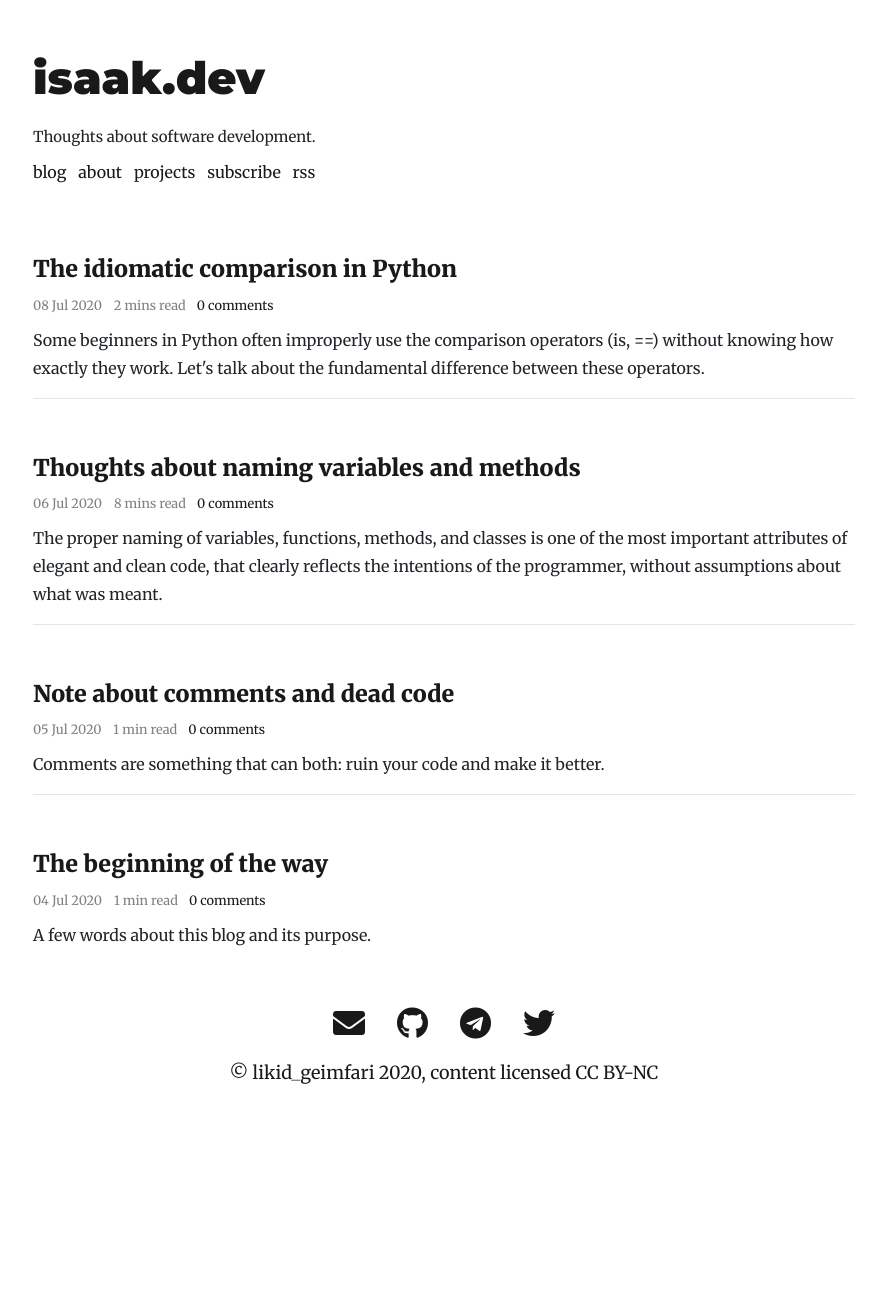
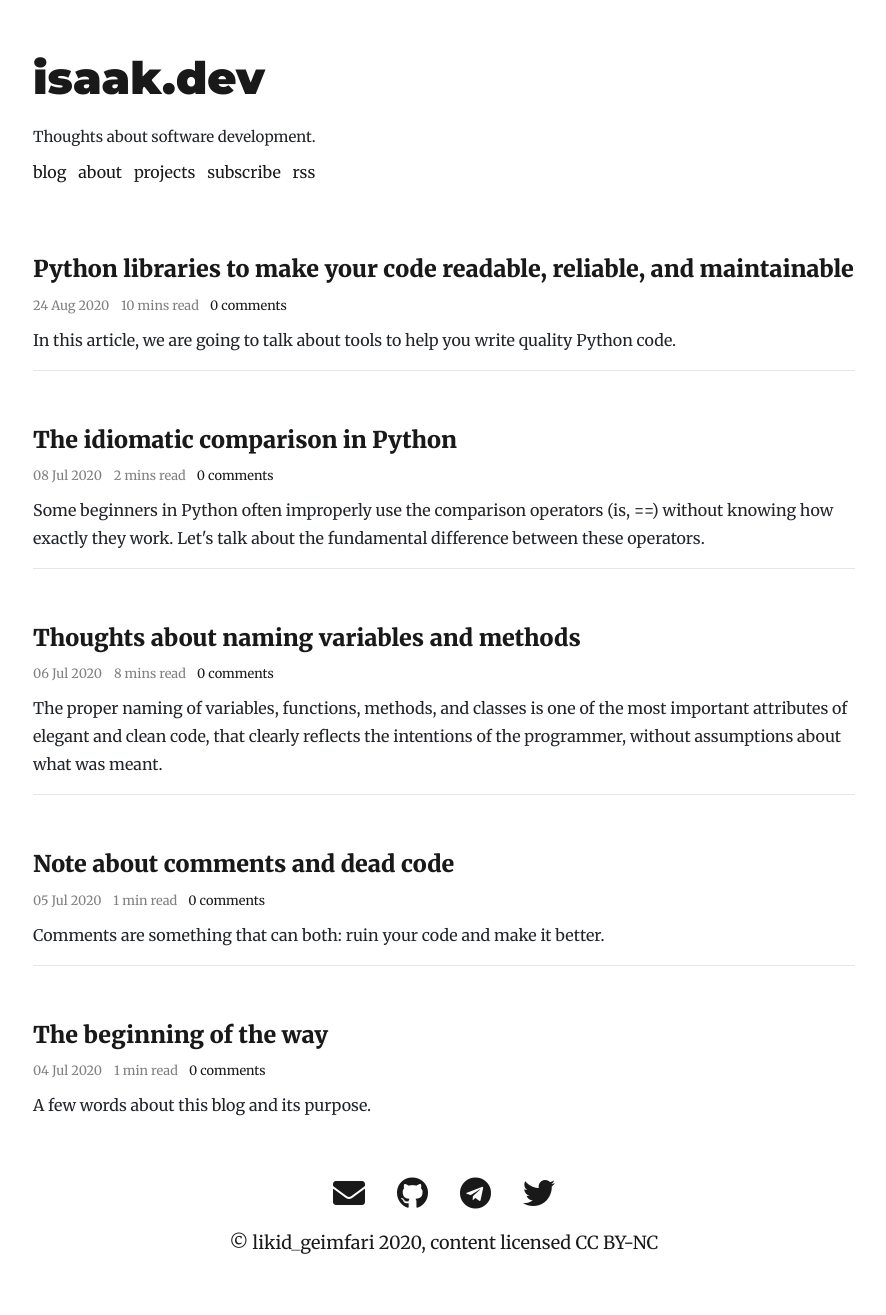
Before and after one commit to lk-geimfari/lk-geimfari.github.io, a Jekyll site: the page built from index.md, in a window 1280 px wide. Shown: the whole page, without its empty margins (196-1082 px from the left). Built offline with Jekyll 4.4.1, drawn with Linux system fonts in a browser that asks for light colours; nearby versions of some CDN libraries; comment, search, counter and statistics services are not loaded; before the commit the page ends 1145 px from its top, so only the background shows below that; some of the changed lines change nothing that is shown.

Commit message:
Fix typos

````diff
--- a/_posts/2020-08-24-python-libraries-to-make-your-code-readable-andmaintainable.md
+++ b/_posts/2020-08-24-python-libraries-to-make-your-code-readable-andmaintainable.md
@@ -1,14 +1,17 @@
 ---
 layout: post
-title: Python libraries to make your code readable, reliable, and maintainable.
+title: Python libraries to make your code readable, reliable, and maintainable
 date: 2020-08-24
 description: In this article, we are going to talk about tools to help you write quality Python code.
-published: false
+published: true
 ---
 
-An experienced programmer understands perfectly well that a developer spends most of his time reading code and therefore treats the process of writing code with the deepest trepidation (and sometimes with fanaticism). To write quality and maintainable code, you need to take the time to write tests. There is a whole technique aimed at test-driven development (TDD) and I will not devote this article to the topic of testing as such, since tests are absolutely necessary and there is nothing to discuss. In this article, we are going to talk about tools to help you write quality Python code.
-
-This article was originally posted on https://isaak.dev/
+An experienced programmer understands perfectly well that a developer spends most of his time reading code and
+therefore treats the process of writing code with the deepest trepidation (and sometimes with fanaticism).
+To write quality and maintainable code, you need to take the time to write tests. There is a whole technique
+aimed at test-driven development ([TDD](https://en.wikipedia.org/wiki/Test-driven_development)) and I will not devote
+this article to the topic of testing as such, since tests are absolutely necessary and there is nothing to discuss.
+In this article, we are going to talk about tools to help you write quality Python code.
 
 ## Testing Frameworks
 
@@ -25,19 +28,21 @@
 
 Repository: https://github.com/pytest-dev/pytest/
 
----
+<br>
 
-[**Hypothesis**](https://github.com/HypothesisWorks/hypothesis)  is a family of testing libraries that let you write tests parametrized by a source of examples. A Hypothesis implementation then generates simple and comprehensible examples that make your tests fail. This simplifies writing your tests and makes them more powerful at the same time, by letting software automate the boring bits and do them to a higher standard than a human would, freeing you to focus on the higher-level test logic.
+[**Hypothesis**](https://github.com/HypothesisWorks/hypothesis)  is a family of testing libraries that let you write
+tests parametrized by a source of examples. A Hypothesis implementation then generates simple and comprehensible
+examples that make your tests fail. This simplifies writing your tests and makes them more powerful at the same time,
+by letting software automate the boring bits and do them to a higher standard than a human would, freeing you to focus
+on the higher-level test logic.
 
-Repository: https://github.com/HypothesisWorks/hypothesis
+<br>
 
+[**Robot Framework**](https://github.com/robotframework/robotframework) is a generic open-source automation framework
+for acceptance testing, acceptance test-driven development (ATDD), and robotic process automation (RPA).
+It has simple plain text syntax and it can be extended easily with libraries implemented using Python or Java.
 
----
-
-[**Robot Framework**](https://github.com/robotframework/robotframework) is a generic open-source automation framework for acceptance testing, acceptance test-driven development (ATDD), and robotic process automation (RPA). It has simple plain text syntax and it can be extended easily with libraries implemented using Python or Java.
-
-Repository: https://github.com/robotframework/robotframework
-
+<br>
 
 ## Test Runners
 
@@ -47,38 +52,38 @@
 
 ![image.png](https://cdn.hashnode.com/res/hashnode/image/upload/v1598270513268/Q1-E6b6nw.png)
 
-Repository: https://github.com/tox-dev/tox
-
+<br>
 
 ## E2E Testing (GUI / Frontend)
 
-[**Selenium**](https://github.com/SeleniumHQ/selenium/) is an umbrella project encapsulating a variety of tools and libraries enabling web browser automation. Selenium specifically provides an infrastructure for the W3C WebDriver specification — a platform and language-neutral coding interface compatible with all major web browsers.
-
-Repository: https://github.com/SeleniumHQ/selenium
+[**Selenium**](https://github.com/SeleniumHQ/selenium/) is an umbrella project encapsulating a variety of tools and
+libraries enabling web browser automation. Selenium specifically provides an infrastructure for the W3C WebDriver
+specification — a platform and language-neutral coding interface compatible with all major web browsers.
 
 
-[**Locust**](https://github.com/locustio/locust) is an easy to use, scriptable, and scalable performance testing tool. You define the behavior of your users in regular Python code, instead of using a clunky UI or domain-specific language. This makes Locust infinitely expandable and very developer-friendly.
+[**Locust**](https://github.com/locustio/locust) is an easy to use, scriptable, and scalable performance testing tool.
+ You define the behavior of your users in regular Python code, instead of using a clunky UI or domain-specific
+ language. This makes Locust infinitely expandable and very developer-friendly.
 
-Repository: https://github.com/locustio/locust
+<br>
 
----
-
-[**TestCafe**](https://github.com/DevExpress/testcafe) is a Node.js tool to automate end-to-end web testing. Write tests in JS or TypeScript, run them, and view results.
-
-![Install TestCafe and Run a Test](https://raw.githubusercontent.com/DevExpress/testcafe/master/media/install-and-run-test.gif)
-
+[**TestCafe**](https://github.com/DevExpress/testcafe) is a Node.js tool to automate end-to-end web testing. Write
+tests in JS or TypeScript, run them, and view results.
 
 * **Works on all popular environments**: TestCafe runs on Windows, MacOS, and Linux. It supports desktop, mobile, remote and cloud [browsers](https://devexpress.github.io/testcafe/documentation/using-testcafe/common-concepts/browsers/browser-support.html) (UI or headless).
 * **1 minute to set up**: You [do not need WebDriver](https://devexpress.github.io/testcafe/faq/#i-have-heard-that-testcafe-does-not-use-selenium-how-does-it-operate) or any other testing software. Install TestCafe with one command, and you are ready to test: `npm install -g testcafe`
 * **Free and open source**: TestCafe is free to use under the [MIT license](https://github.com/DevExpress/testcafe/blob/master/LICENSE). [Plugins](#plugins) provide custom reports, integration with other tools, launching tests from IDE, etc. You can use the plugins made by the GitHub community or make your own.
 
-Repository: https://github.com/DevExpress/testcafe
+Usage example:
 
----
+![Install TestCafe and Run a Test](https://raw.githubusercontent.com/DevExpress/testcafe/master/media/install-and-run-test.gif)
 
-[**PyAutoGUI**](https://github.com/asweigart/pyautogui) is a cross-platform GUI automation Python module for human beings. Used to programmatically control the mouse & keyboard.
+<br>
 
-Repository: https://github.com/asweigart/pyautogui
+[**PyAutoGUI**](https://github.com/asweigart/pyautogui) is a cross-platform GUI automation Python module for human beings.
+Used to programmatically control the mouse & keyboard.
+
+<br>
 
 ## Fake Data
 
@@ -110,7 +115,7 @@
 
 Usage:
 
-```
+```python
 >>> from mimesis import Person
 >>> person = Person('en')
 
@@ -129,7 +134,7 @@
 
 Generating data using schemas:
 
-```
+```python
 from mimesis.schema import Field, Schema
 from mimesis.enums import Gender
 
@@ -150,22 +155,28 @@
 
 The result:
 
-![image.png](https://cdn.hashnode.com/res/hashnode/image/upload/v1598271962146/5fkZi3n4F.png)
+```python
+[   {   'id': 'bd69b0b1-ac7f-42a7-a6b7-0fe04e8847d3',
+        'name': 'certified',
+        'owner': {   'creator': 'Dorthey Ramsey',
+                     'email': 'birretta1894@test.com',
+                     'token': '9cddc4363819109adf4a3cc0065bfdb8c38c5ce8244af4da68e75a45cf5bdc12'},
+        'timestamp': '2005-04-18T13:09:37Z',
+        'version': '9.9.0-rc.7'}]
+```
 
-Official website: https://mimesis.name/
-
-Repository: https://github.com/lk-geimfari/mimesis
-
+<br>
 
 ## Mocking
 
-[**FreezeGun**](https://github.com/spulec/freezegun) is a library that allows your Python tests to travel through time by mocking the datetime module.
+[**FreezeGun**](https://github.com/spulec/freezegun) is a library that allows your Python tests to travel through time
+ by mocking the datetime module.
 
-Once the decorator or context manager have been invoked, all calls to datetime.datetime.now(), datetime.datetime.utcnow(), datetime.date.today(), time.time(), time.localtime(), time.gmtime(), and time.strftime() will return the time that has been frozen.
+Once the decorator or context manager have been invoked, all calls to `datetime.datetime.now()`,
+`datetime.datetime.utcnow()`, `datetime.date.today()`, `time.time()`, `time.localtime()`, `time.gmtime()`, and `time.strftime()`
+will return the time that has been frozen.
 
-Repository: https://github.com/spulec/freezegun
-
----
+<br>
 
 [**HTTPretty**](https://github.com/patrys/httmock) is an HTTP client mocking tool for Python - inspired by Fakeweb for Ruby.
 
@@ -175,11 +186,11 @@
 - Fake responses of external APIs
 - Record and playback HTTP requests
 
-Repository: https://github.com/gabrielfalcao/HTTPretty
-
----
+<br>
 
 [**responses**](https://github.com/getsentry/responses) is a utility library for mocking out the requests Python library.
+
+Example of usage:
 
 ```
 import responses
@@ -199,34 +210,34 @@
     assert responses.calls[0].response.text == '{"error": "not found"}'
 ```
 
+<br>
 
 ## Code coverage
 
-[Coverage.py](https://github.com/nedbat/coveragepy) measures code coverage, typically during test execution. It uses the code analysis tools and tracing hooks provided in the Python standard library to determine which lines are executable, and which have been executed.
+[Coverage.py](https://github.com/nedbat/coveragepy) measures code coverage, typically during test execution. It uses
+the code analysis tools and tracing hooks provided in the Python standard library to determine which lines are
+executable, and which have been executed.
 
-Repository: https://github.com/nedbat/coveragepy
-
+<br>
 
 ## Object Factories
 
 [**factory_boy**](https://github.com/FactoryBoy/factory_boy) is a fixtures replacement based on thoughtbot's factory_bot.
 
-As a fixtures replacement tool, it aims to replace static, hard to maintain fixtures with easy-to-use factories for complex objects.
+As a fixtures replacement tool, it aims to replace static, hard to maintain fixtures with easy-to-use
+factories for complex objects.
 
-Repository: https://github.com/FactoryBoy/factory_boy
-
+<br>
 
 ## Code Style
 
-[**wemake-python-styleguide**](https://github.com/wemake-services/wemake-python-styleguide) is actually a flake8 plugin with some other plugins as dependencies.
+[**wemake-python-styleguide**](https://github.com/wemake-services/wemake-python-styleguide) is actually a flake8 plugin
+with some other plugins as dependencies.
 
-![image.png](https://cdn.hashnode.com/res/hashnode/image/upload/v1598272267527/EHgdJJmdJ.png)
+<br>
 
-Repository: https://github.com/wemake-services/wemake-python-styleguide
-
----
-
-[**pycodestyle**](https://github.com/PyCQA/pycodestyle) is a tool to check your Python code against some of the style conventions in PEP 8.
+[**pycodestyle**](https://github.com/PyCQA/pycodestyle) is a tool to check your Python code against some of the style
+conventions in PEP8.
 
 Features:
 
@@ -235,21 +246,20 @@
 - Small: Just one Python file, requires only `stdlib`. You can use just the `pycodestyle.py` file for this purpose.
 - Comes with a comprehensive test suite.
 
-Repository: https://github.com/PyCQA/pycodestyle
+<br>
 
----
 [**Black**](https://github.com/psf/black) is the uncompromising Python code formatter. By using it, you agree to cede
 control over minutiae of hand-formatting. In return, _Black_ gives you speed,
 determinism, and freedom from `pycodestyle` nagging about formatting. You will save time
 and mental energy for more important matters.
 
-Repository: https://github.com/psf/black
+<br>
 
 ## Typing
 
-[**mypy**](https://github.com/python/mypy) is an optional static type checker for Python. You can add type hints (PEP 484) to your Python programs, and use `mypy` to type check them statically. Find bugs in your programs without even running them!
-
-You can mix dynamic and static typing in your programs. You can always fall back to dynamic typing when static typing is not convenient, such as for legacy code.
+[**mypy**](https://github.com/python/mypy) is an optional static type checker for Python. You can add type
+hints (PEP 484) to your Python programs, and use `mypy` to type check them statically. Find bugs in your
+programs without even running them!
 
 Here is a small example to whet your appetite (Python 3):
 
@@ -263,29 +273,30 @@
         a, b = b, a + b
 ```
 
-Repository: https://github.com/python/mypy
+<br>
 
----
+[**Pyre**](https://github.com/facebook/pyre-check) is a performant type checker for Python compliant with PEP 484.
+Pyre can analyze codebases with millions of lines of code incrementally – providing instantaneous feedback to
+developers as they write code.
 
-[**Pyre**](https://github.com/facebook/pyre-check) is a performant type checker for Python compliant with PEP 484. Pyre can analyze codebases with millions of lines of code incrementally – providing instantaneous feedback to developers as they write code.
-
-Pyre ships with Pysa, a security-focused static analysis tool we've built on top of Pyre that reasons about data flows in Python applications. Please refer to our documentation to get started with our security analysis.
+Pyre ships with Pysa, a security-focused static analysis tool we've built on top of Pyre that reasons about data flows
+in Python applications. Please refer to our documentation to get started with our security analysis.
 
 Repository: https://github.com/facebook/pyre-check
 
----
+<br>
 
-[**Typeshed**](https://github.com/python/typeshed) contains external type annotations for the Python standard library and Python builtins, as well as third party packages as contributed by people external to those projects.
+[**Typeshed**](https://github.com/python/typeshed) contains external type annotations for the Python standard library
+and Python builtins, as well as third party packages as contributed by people external to those projects.
 
-Repository: https://github.com/python/typeshed
+<br>
 
----
+[**django-stubs**](https://github.com/typeddjango/django-stubs) contains type stubs and a custom `mypy` plugin to
+provide more precise static types and type inference for `Django` framework. Django uses some Python "magic"
+that makes having precise types for some code patterns problematic. This is why we need this project. The final goal
+is to be able to get precise types for most common patterns.
 
-[**django-stubs**](https://github.com/typeddjango/django-stubs) contains type stubs and a custom `mypy` plugin to provide more precise static types and type inference for `Django` framework. Django uses some Python "magic" that makes having precise types for some code patterns problematic. This is why we need this project. The final goal is to be able to get precise types for most common patterns.
-
-Repository: https://github.com/typeddjango/django-stubs
-
----
+<br>
 
 [**returns**](https://github.com/dry-python/returns) gonna make your functions return something meaningful, typed, and safe!
 
@@ -301,10 +312,6 @@
 - Support functions and coroutines, framework agnostic
 - Easy to start: has lots of docs, tests, and tutorials
 
-
-Repository: https://github.com/dry-python/returns
-
-
----
+<br>
 
 That's it for now!
````
